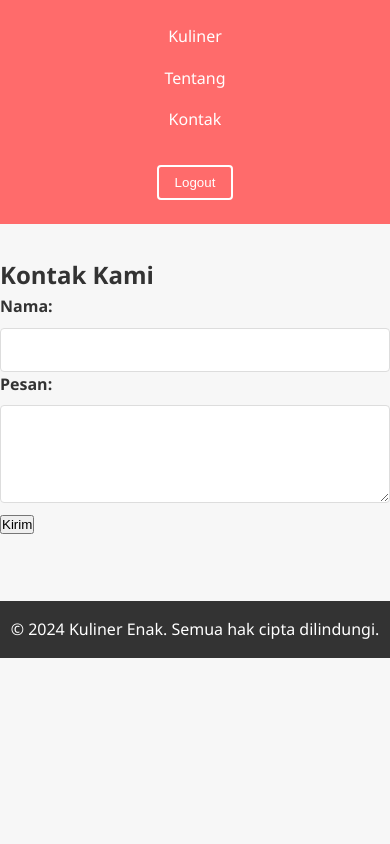
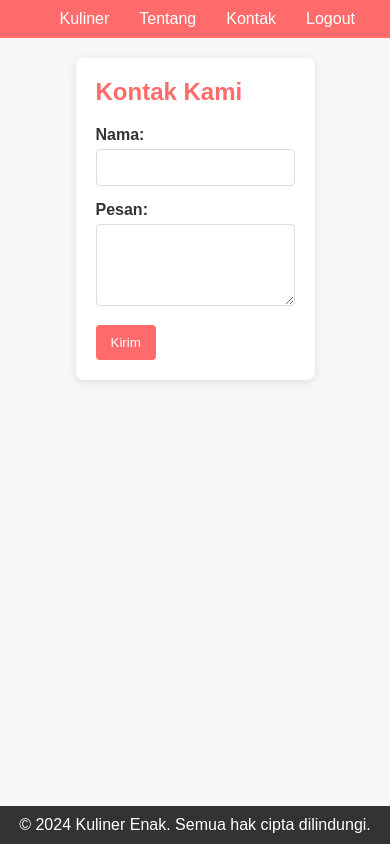
Before and after one commit to Roberto121104/Kulinerjawatimur.github.io, a plain HTML site: page contact.html in a window 390 px wide. Drawn offline with Linux system fonts and the light colour scheme.

Commit message:
Update style3.css

```diff
--- a/style3.css
+++ b/style3.css
@@ -5,170 +5,101 @@
     --background-color: #f7f7f7;
     --white: #ffffff;
 }
+
 * {
     margin: 0;
     padding: 0;
     box-sizing: border-box;
 }
+
 body {
-    font-family: 'Segoe UI', Tahoma, Geneva, Verdana, sans-serif;
-    line-height: 1.6;
+    font-family: Arial, sans-serif;
+    background-color: var(--background-color);
     color: var(--text-color);
-    background-color: var(--background-color);
+    display: flex;
+    flex-direction: column;
+    min-height: 100vh;
 }
-.container {
-    width: 90%;
-    max-width: 1200px;
-    margin: 0 auto;
-    padding: 0 20px;
-}
+
 header {
     background-color: var(--primary-color);
+    padding: 10px 20px;
+}
+
+nav ul {
+    list-style-type: none;
+    display: flex;
+    justify-content: flex-end;
+}
+
+nav ul li {
+    margin: 0 15px;
+}
+
+nav a, nav button {
     color: var(--white);
-    padding: 1rem 0;
+    text-decoration: none;
+    font-size: 16px;
+    background-color: transparent;
+    border: none;
+    cursor: pointer;
+    transition: color 0.3s ease;
 }
-header .container {
-    display: flex;
-    justify-content: space-between;
-    align-items: center;
+
+nav a:hover {
+    color: var(--secondary-color);
 }
-.logo {
-    text-decoration: none;
-    color: var(--white);
-    display: flex;
-    align-items: center;
+
+main {
+    padding: 20px;
+    max-width: 600px;
+    margin: 0 auto;
+    flex: 1;
 }
-.logo h1 {
-    font-size: 2rem;
+
+#contact {
+    background-color: var(--white);
+    padding: 20px;
+    border-radius: 8px;
+    box-shadow: 0 2px 10px rgba(0, 0, 0, 0.1);
+}
+
+h2 {
+    margin-bottom: 20px;
+    color: var(--primary-color);
+}
+
+label {
+    display: block;
+    margin-bottom: 5px;
     font-weight: bold;
 }
-nav {
-    margin-left: auto; /* Menambahkan ini untuk memastikan navbar di kanan */
-}
-nav ul {
-    display: flex;
-    list-style-type: none;
-    align-items: center;
-}
-nav ul li {
-    margin-left: 1.5rem;
-}
-nav ul li a {
-    color: var(--white);
-    text-decoration: none;
-    font-weight: 500;
-    transition: color 0.3s ease;
-}
-nav ul li a:hover {
-    color: var(--secondary-color);
-}
-#logout-btn {
-    background-color: transparent;
-    border: 2px solid var(--white);
-    color: var(--white);
-    padding: 0.5rem 1rem;
-    cursor: pointer;
-    transition: all 0.3s ease;
-    margin-left: 1rem;
+
+input[type="text"], textarea {
+    width: 100%;
+    padding: 10px;
+    margin-bottom: 15px;
+    border: 1px solid #ddd;
     border-radius: 4px;
 }
-#logout-btn:hover {
-    background-color: var(--white);
-    color: var(--primary-color);
-}
-main {
-    padding: 2rem 0;
-}
-.contact {
-    background-color: var(--white);
-    border-radius: 8px;
-    box-shadow: 0 2px 4px rgba(0, 0, 0, 0.1);
-    padding: 2rem;
-    margin-top: 2rem;
-}
-.contact h2 {
-    color: var(--primary-color);
-    font-size: 2rem;
-    margin-bottom: 1.5rem;
-    text-align: center;
-}
-.form-group {
-    margin-bottom: 1.5rem;
-}
-label {
-    display: block;
-    margin-bottom: 0.5rem;
-    font-weight: bold;
-}
-input[type="text"],
-input[type="email"],
-textarea {
-    width: 100%;
-    padding: 0.75rem;
-    border: 1px solid #ddd;
-    border-radius: 4px;
-    font-size: 1rem;
-}
-textarea {
-    resize: vertical;
-}
-.btn-submit {
+
+button[type="submit"] {
+    padding: 10px 15px;
     background-color: var(--primary-color);
     color: var(--white);
     border: none;
-    padding: 0.75rem 1.5rem;
-    font-size: 1rem;
     border-radius: 4px;
     cursor: pointer;
     transition: background-color 0.3s ease;
-    width: 100%;
 }
-.btn-submit:hover {
+
+button[type="submit"]:hover {
     background-color: var(--secondary-color);
 }
+
 footer {
+    text-align: center;
+    padding: 10px 0;
     background-color: var(--text-color);
     color: var(--white);
-    text-align: center;
-    padding: 1rem 0;
-    margin-top: 2rem;
 }
-/* Responsiveness */
-@media (max-width: 768px) {
-    header .container {
-        flex-direction: column;
-        text-align: center;
-    }
-    .logo {
-        justify-content: center;
-        margin-bottom: 1rem;
-    }
-    nav {
-        margin-left: 0; /* Reset margin-left untuk mobile */
-    }
-    nav ul {
-        flex-direction: column;
-        align-items: center;
-    }
-    nav ul li {
-        margin: 0.5rem 0;
-    }
-    #logout-btn {
-        margin-left: 0;
-        margin-top: 1rem;
-        width: 100%;
-    }
-}
-/* Tambahan responsiveness untuk layar yang lebih kecil */
-@media (max-width: 480px) {
-    .container {
-        width: 95%;
-        padding: 0 10px;
-    }
-    .contact {
-        padding: 1rem;
-    }
-    .contact h2 {
-        font-size: 1.5rem;
-    }
-}
```
